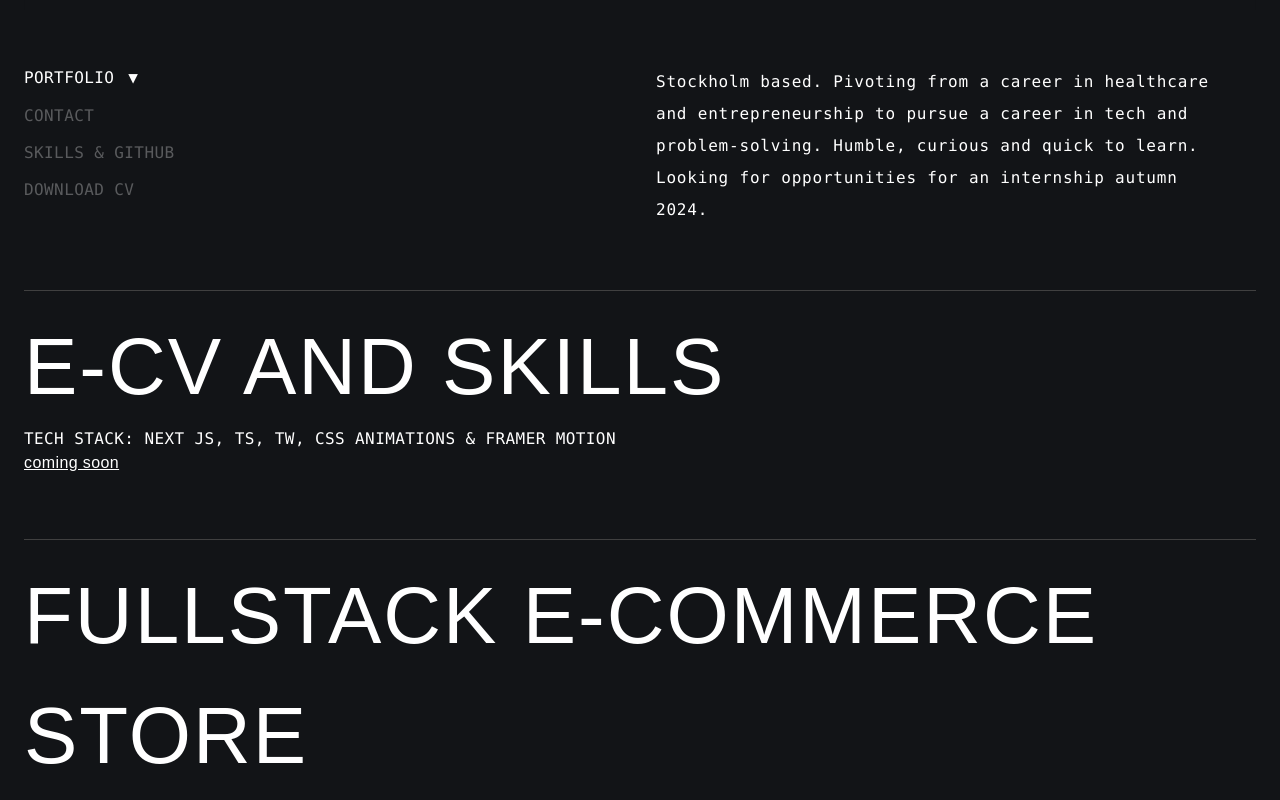
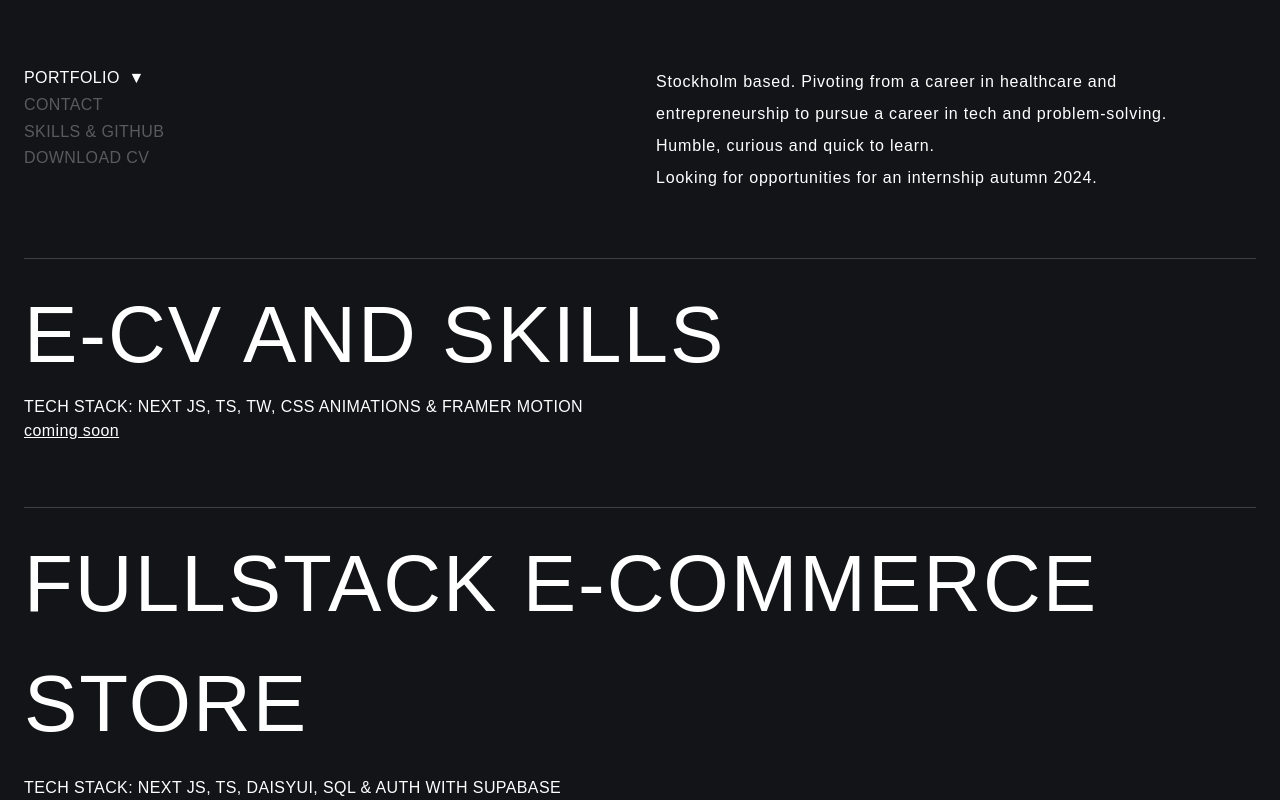
Before and after one commit to FrancisRobertJones/PortfolioSide, a Next.js app: page / in a window 1280 px wide. Shown: the part 340-1140 px from the top of the page. Built offline with nearby package versions, Linux system fonts and the light colour scheme; no server answers; a web font is replaced by a local one.

Commit message:
cleaning up tailwind

```diff
--- a/src/app/components/hero/hero.tsx
+++ b/src/app/components/hero/hero.tsx
@@ -56,7 +56,7 @@ const Hero: React.FC<HeroProps> = ({
         <div className="flex flex-col lg:justify-between mb-6">
 
           <div
-            className={`font-mono ${
+            className={` ${
               showPortfolio ? 'text-white' : 'text-white/30'
             } cursor-pointer transition duration-300 ease-in-out`}
             onClick={onPortfolioClick}
@@ -65,7 +65,7 @@ const Hero: React.FC<HeroProps> = ({
           </div>
 
           <div
-            className={`font-mono ${
+            className={`${
               showContactForm ? 'text-white' : 'text-white/30'
             } cursor-pointer transition duration-300 ease-in-out`}
             onClick={onContactClick}
@@ -74,7 +74,7 @@ const Hero: React.FC<HeroProps> = ({
           </div>
 
           <div
-            className={`font-mono ${
+            className={`${
               showSkills ? 'text-white' : 'text-white/30'
             } cursor-pointer transition duration-300 ease-in-out`}
             onClick={onSkillsClick}
@@ -83,30 +83,30 @@ const Hero: React.FC<HeroProps> = ({
           </div>
 
           {/* DOWNLOAD CV USIG GOOGLE DRIVE FOR NOW */}
-          <div className="font-mono text-white/30 cursor-pointer transition duration-300 ease-in-out">
+          <div className=" text-white/30 cursor-pointer transition duration-300 ease-in-out">
             <a
               href="https://drive.google.com/drive/u/0/folders/1pFhS2y59YHkBtUkeUvBTtNZfbewKzcao"
               download="FrancisJonesCV.pdf"
-              className="font-mono text-white/30 cursor-pointer transition duration-300 ease-in-out"
+              className=" text-white/30 cursor-pointer transition duration-300 ease-in-out"
             >
               DOWNLOAD CV
             </a>
           </div>
         </div>
-        {showPortfolio && <div className="max-w-xl leading-8 space-y-2 tracking-wider ml-auto font-mono md:flex-col md:text-left">
+        {showPortfolio && <div className="max-w-xl leading-8 space-y-2 tracking-wider ml-auto md:flex-col md:text-left">
           Stockholm based. Pivoting from a career in healthcare and entrepreneurship
           to pursue a career in tech and problem-solving. Humble, curious and quick to
           learn. <br /> Looking for opportunities for an internship autumn 2024.
         </div> }
 
-        {showContactForm && <div className="max-w-xl leading-8 space-y-2 tracking-wider ml-auto font-mono md:flex-col md:text-left">
+        {showContactForm && <div className="max-w-xl leading-8 space-y-2 tracking-wider ml-auto md:flex-col md:text-left">
             {`I'm eager to learn more about internships for autumn 2024.
         Open to working on-site in Stockholm, or remote. Don't hesitate to contact me with any questions.
         Also open to collaborations and freelance work.`}
         </div> }
 
         {showSkills &&
-        <div className="max-w-xl leading-8 space-y-2 tracking-wider ml-auto font-mono md:flex-col md:text-left">
+        <div className="max-w-xl leading-8 space-y-2 tracking-wider ml-auto md:flex-col md:text-left">
                     Constantly looking to learn new technologies and frameworks to broaden my skillset, with focus currently on backend and serverside development in Node and PHP.
         </div>
         }
--- a/src/app/components/portfolio/portfolio.tsx
+++ b/src/app/components/portfolio/portfolio.tsx
@@ -5,14 +5,14 @@ import styles from './portfolio.module.css'
 const Portfolio = () => {
   return (
     <div>
-    <main className='z-50 relative mt-16 bg-background-black font-TrapMedium'>
+    <main className='z-50 relative mt-16 bg-background-black'>
         <ul className='w-full'>
             <li className='mb-16 z-10'>
             <a href="" className={`block w-full border-t border-t-neutral-700 pt-4 ${styles['portfolio-item']}`} style={{ filter: 'grayscale(100%)', transition: 'filter 0.3s ease-in-out' }}>
                     <h1 className="text-4xl uppercase tracking-wide lg:text-portfolio 2xl:text-[7.5rem]">
                      E-CV and Skills
                     </h1>
-                    <div className="font-mono uppercase 2xl:text-lg">Tech stack: Next JS, TS, TW, CSS animations & Framer motion</div>
+                    <div className="uppercase 2xl:text-lg">Tech stack: Next JS, TS, TW, CSS animations & Framer motion</div>
                     <span className="underline">coming soon</span>
                 </a>
             </li>
@@ -21,7 +21,7 @@ const Portfolio = () => {
                 <h1 className="text-4xl uppercase tracking-wide lg:text-portfolio 2xl:text-[7.5rem]">
                     Fullstack e-commerce store
                     </h1>
-                    <div className="mt-3 font-mono uppercase 2xl:text-lg">Tech stack: Next JS, TS, DaisyUI, SQL & Auth with supabase </div>
+                    <div className="mt-3 uppercase 2xl:text-lg">Tech stack: Next JS, TS, DaisyUI, SQL & Auth with supabase </div>
                     <span className="underline">coming soon</span>
                 </a>
             </li>
@@ -30,7 +30,7 @@ const Portfolio = () => {
                 <h1 className="text-4xl uppercase tracking-wide lg:text-portfolio 2xl:text-[7.5rem]">
                         Contributions to fullstack parking application
                     </h1>
-                    <div className="mt-3 font-mono uppercase 2xl:text-lg">Tech stack: Next JS, TS, MongoDB</div>
+                    <div className="mt-3 uppercase 2xl:text-lg">Tech stack: Next JS, TS, MongoDB</div>
                     <span className="underline">coming soon</span>
                 </a>
             </li>
--- a/src/app/components/skills/skills.tsx
+++ b/src/app/components/skills/skills.tsx
@@ -69,8 +69,8 @@ const skills = ({className}: {className?: string }) => {
 
             </div>
             <div>
-                <h1 className=" w-full font-TrapMedium text-white/30 text-2xl  lg:text-3xl pt-6 z-0">
-                <Link href="https://github.com/frankosgit" className="text-white underline cursor-pointer font-TrapMedium">GITHUB</Link> <FontAwesomeIcon icon={faGithub} />
+                <h1 className=" w-full text-white/30 text-2xl  lg:text-3xl pt-6 z-0">
+                <Link href="https://github.com/frankosgit" className="text-white underline cursor-pointer">GITHUB</Link> <FontAwesomeIcon icon={faGithub} />
             </h1>
           </div>
     </section>
```
